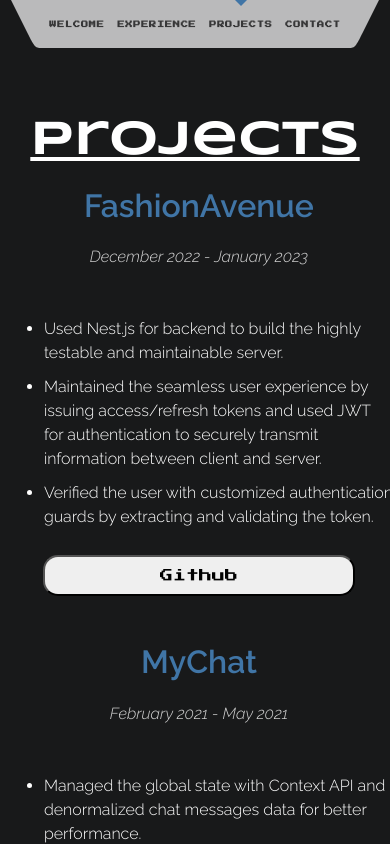
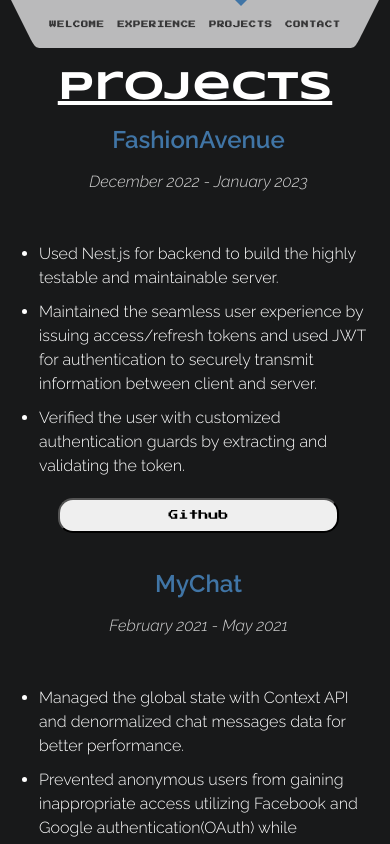
Before and after one commit to chj2788/svelte-portfolio, a SvelteKit app: page /projects in a window 390 px wide. Shown: the top 844 px of the page. Built offline with nearby package versions, Linux system fonts and the light colour scheme.

Commit message:
created uniform and responsive page styling for project page

```diff
--- a/src/routes/projects/+page.svelte
+++ b/src/routes/projects/+page.svelte
@@ -94,14 +94,24 @@
 	.projects-wrapper {
 		display: flex;
 		flex-direction: column;
-		width: 100%;
+		width: 90%;
+		min-height: 80vh;
+		margin: 0 5%;
 	}
 
 	.description {
 		font-family: 'Raleway', sans-serif;
 		color: lightgrey;
-		width: 30%;
+		width: 32%;
 		margin: 0 1%;
+	}
+
+	.description p {
+		font-family: 'Raleway', sans-serif;
+		font-style: italic;
+		color: lightgrey;
+		text-align: center;
+		margin-bottom: 3em;
 	}
 
 	.button-wrapper {
@@ -124,18 +134,14 @@
 		background-color: var(--color-theme-1);
 	}
 
-	.description p {
-		font-family: 'Raleway', sans-serif;
-		font-style: italic;
-		color: lightgrey;
-		text-align: center;
-		margin-bottom: 3em;
-	}
-
 	h1 {
 		font-weight: bold;
 		color: var(--color-theme-1);
 		font-size: 2em
+	}
+
+	ul {
+		padding-left: 1em;
 	}
 
 	li {
@@ -159,7 +165,27 @@
 			font-family: 'Syncopate', sans-serif;
 			text-align: center;
 			text-decoration: underline;
-			margin-top: 1em;
+		}
+	}
+
+	@media only screen and (max-width: 500px) {
+		.projects-wrapper {
+			display: flex;
+			flex-direction: column;
+			width: 90%;
+			padding: 0 5%;
+			margin: 0%
+		}
+		.intro-text {
+			font-size: 2.5em;
+		}
+
+		h1 {
+			font-size: 1.5rem;
+		}
+
+		.button-wrapper {
+			font-size: 10px;
 		}
 	}
 </style>
```
